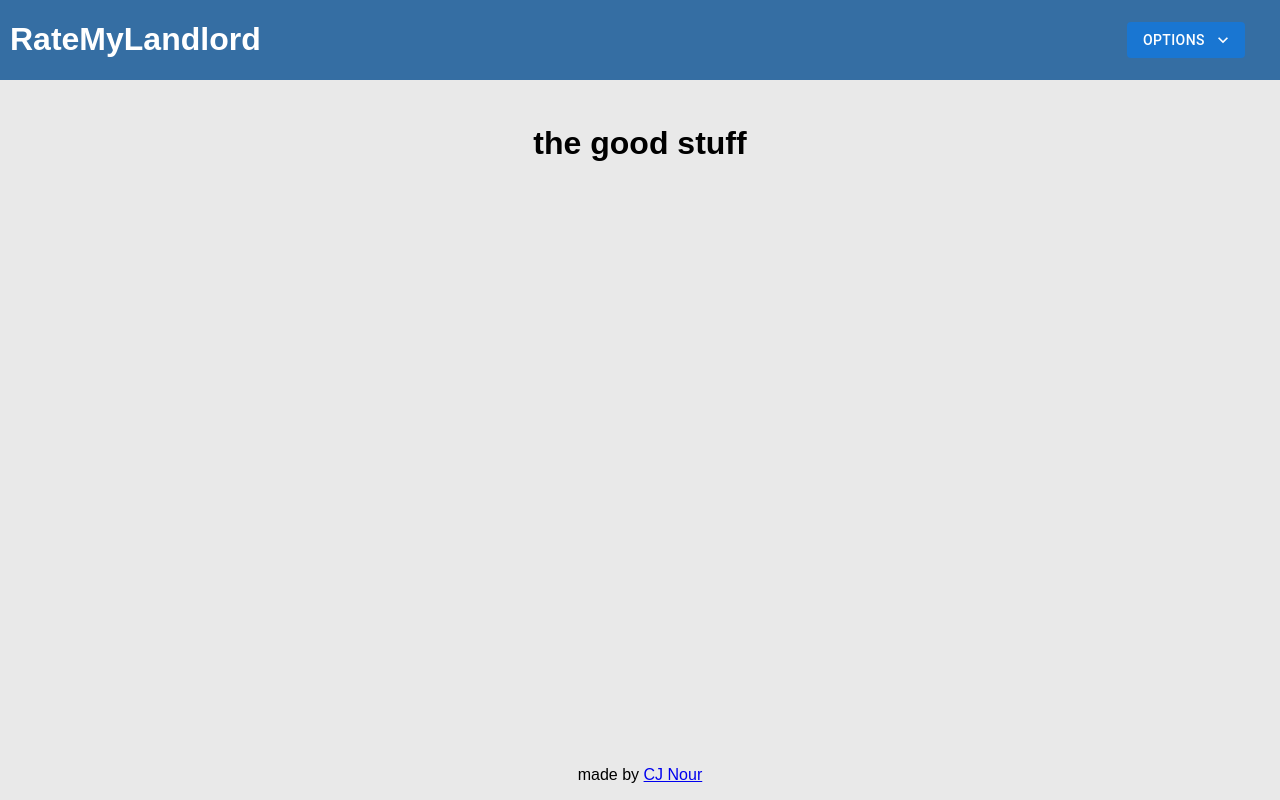
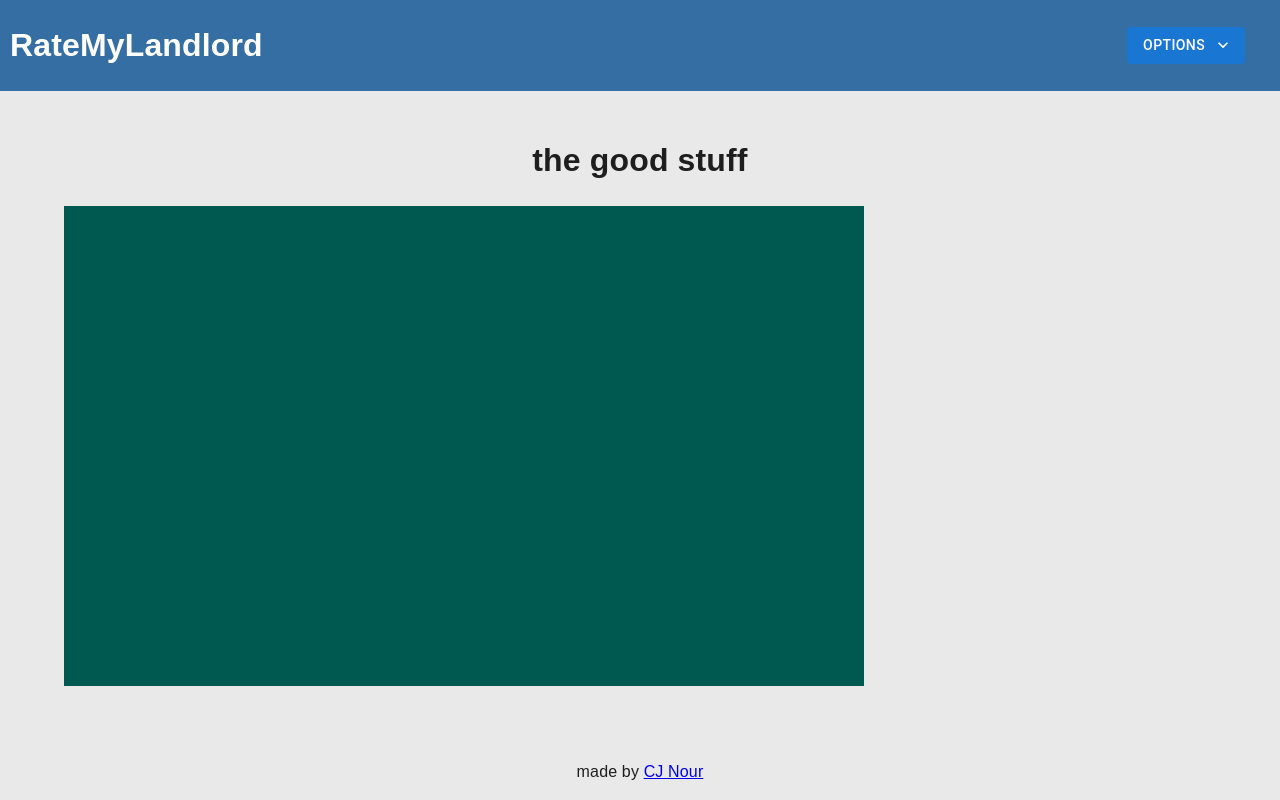
Before and after one commit to cjnour/RateMyLandlord, a React (Create React App) app: page / in a window 1280 px wide. Built offline with nearby package versions, Linux system fonts and the light colour scheme.

Commit message:
Added container element.

```diff
--- a/src/App.js
+++ b/src/App.js
@@ -1,4 +1,5 @@
 import "./App.css";
+import MuiContainer from "./Components/MuiContainer";
 import MuiMenu from "./Components/MuiMenu";
 
 const App = () => {
@@ -23,6 +24,7 @@ const App = () => {
       </div>
       <div className="container2">
         <h1>the good stuff</h1>
+        <MuiContainer />
       </div>
       <div className="container3">
         <p>
--- /dev/null
+++ b/src/Components/MuiContainer.js
@@ -0,0 +1,15 @@
+import * as React from "react";
+import CssBaseline from "@mui/material/CssBaseline";
+import Box from "@mui/material/Box";
+import Container from "@mui/material/Container";
+
+export default function MuiContainer() {
+  return (
+    <React.Fragment>
+      <CssBaseline />
+      <Container fixed>
+        <Box sx={{ bgcolor: "#005950", height: "60vh", width: "100vh" }} />
+      </Container>
+    </React.Fragment>
+  );
+}
```
